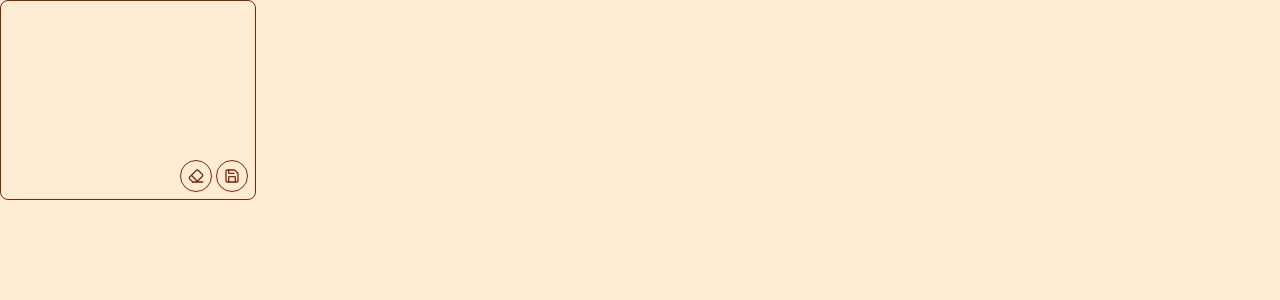
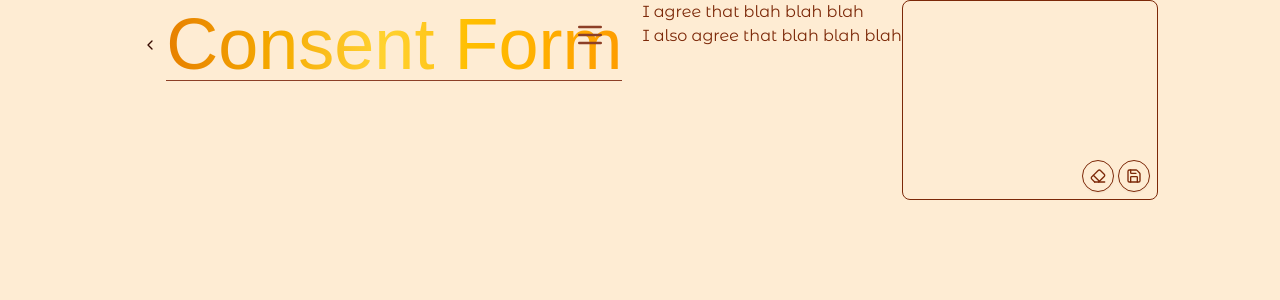
Before and after one commit to jakespvk/kimmy-esthi-frontend, a Next.js app: page /booking/scheduleAppointment/consentForm in a window 1280 px wide. Shown: the top 300 px of the page. Built offline with nearby package versions, Linux system fonts and the light colour scheme; a web font is replaced by a local one.

Commit message:
more updates to consent form

```diff
--- /dev/null
+++ b/app/booking/scheduleAppointment/consentForm/initialed-statements.ts
@@ -0,0 +1,4 @@
+export const initialedStatements: string[] = [
+  "I agree that blah blah blah",
+  "I also agree that blah blah blah"
+]
--- a/app/booking/scheduleAppointment/consentForm/page.tsx
+++ b/app/booking/scheduleAppointment/consentForm/page.tsx
@@ -1,9 +1,17 @@
 import SignaturePad from '@/components/ui/signature-pad';
 import { Eraser, Save } from 'lucide-react';
+import { initialedStatements } from './initialed-statements';
+import Headline from '@/app/about/headline';
 
 const ConsentForm: React.FC = () => {
   return (
-    <div>
+    <div className='mx-5 lg:flex justify-center'>
+      <Headline text="Consent Form" />
+      <ul>
+        {initialedStatements.map((stmt, idx) =>
+          <li key={idx}>{stmt}</li>
+        )}
+      </ul>
       <SignaturePad
         className="max-w-64"
         penColor="hsl(var(--foreground))"
```
